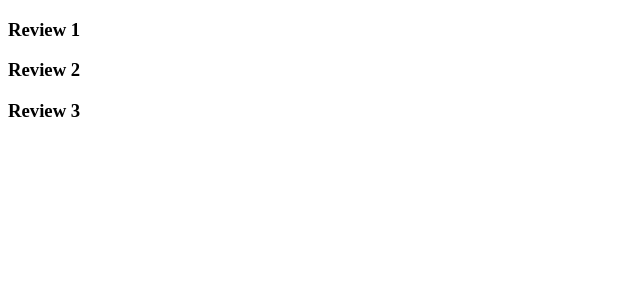
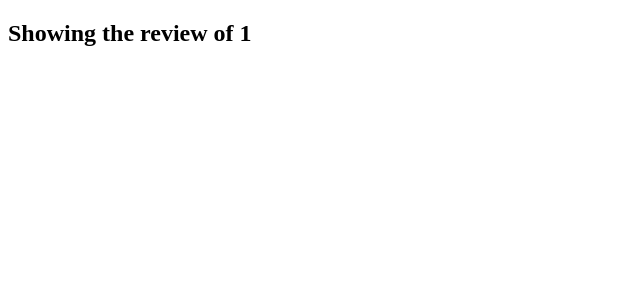
Before and after one commit to shihabhq/next-recall, a Next.js app: page /products/1/reviews in a window 1280 px wide. Shown: the top 300 px of the page, without its empty margins (0-640 px from the left). Built offline with nearby package versions, Linux system fonts and the light colour scheme.

Commit message:
not found handler added

```diff
--- a/src/app/(pages)/products/[productid]/reviews/page.tsx
+++ b/src/app/(pages)/products/[productid]/reviews/page.tsx
@@ -1,13 +1,17 @@
-import React from "react";
 
-const AllReviews = () => {
+const Review = async ({
+  params,
+}: {
+  params: Promise<{ reviewid: string; productid: string }>;
+}) => {
+  const { reviewid, productid } = await params;
   return (
     <div>
-      <h3>Review 1</h3>
-      <h3>Review 2</h3>
-      <h3>Review 3</h3>
+      <h2>
+        Showing the review {reviewid} of {productid}
+      </h2>
     </div>
   );
 };
 
-export default AllReviews;
+export default Review;
--- a/src/app/(pages)/products/page.tsx
+++ b/src/app/(pages)/products/page.tsx
@@ -1,11 +1,11 @@
-const Products = ({ children }: { children: React.ReactNode }) => {
+const Products = () => {
   return (
     <div>
       <h1>Products listed</h1>
       <h2>Product 1</h2>
       <h2>Product 2</h2>
       <h2>Product 3</h2>
-      <div>{children}</div>
+
     </div>
   );
 };
--- /dev/null
+++ b/src/app/global.css
@@ -0,0 +1 @@
+@import "tailwindcss";
```
Also changed, not shown: src/app/(pages)/products/[productid]/not-found.tsx (added, +16 -0 lines), src/app/(pages)/products/[productid]/page.tsx (added, +19 -0 lines).
